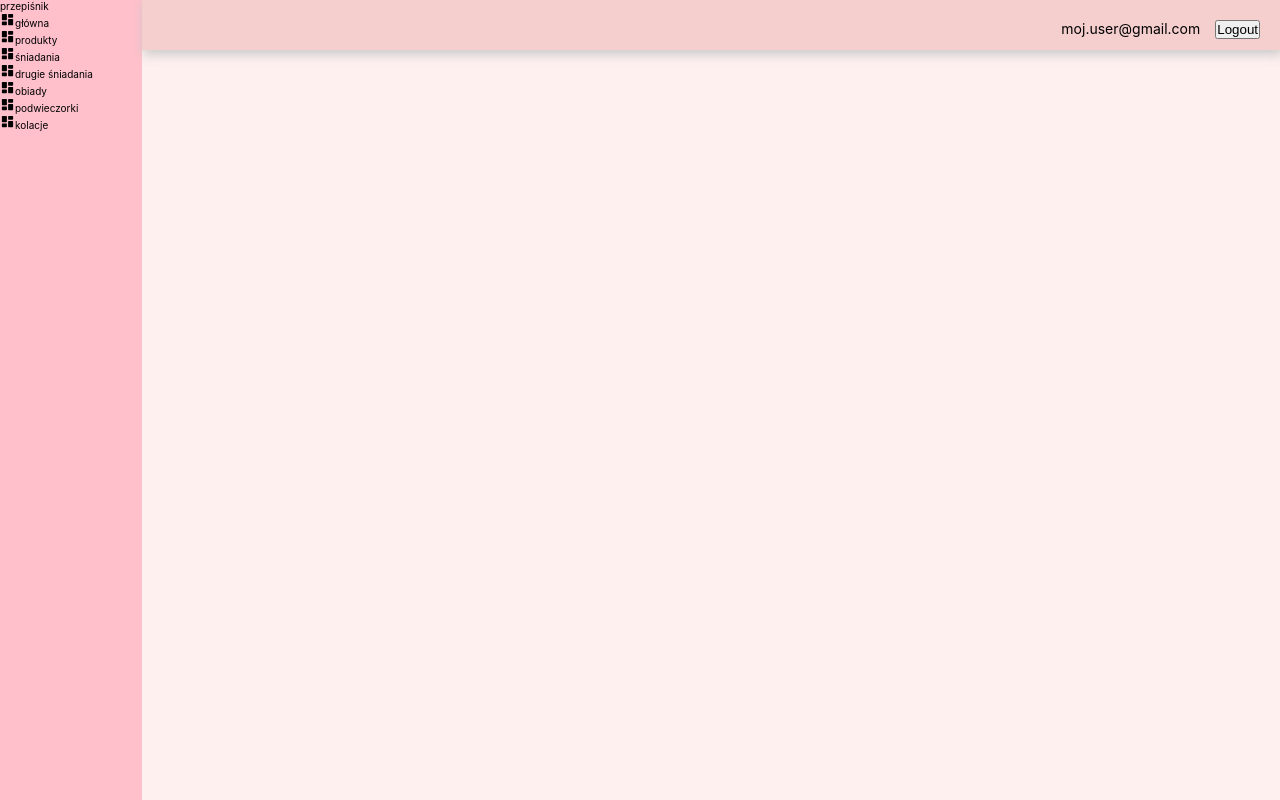
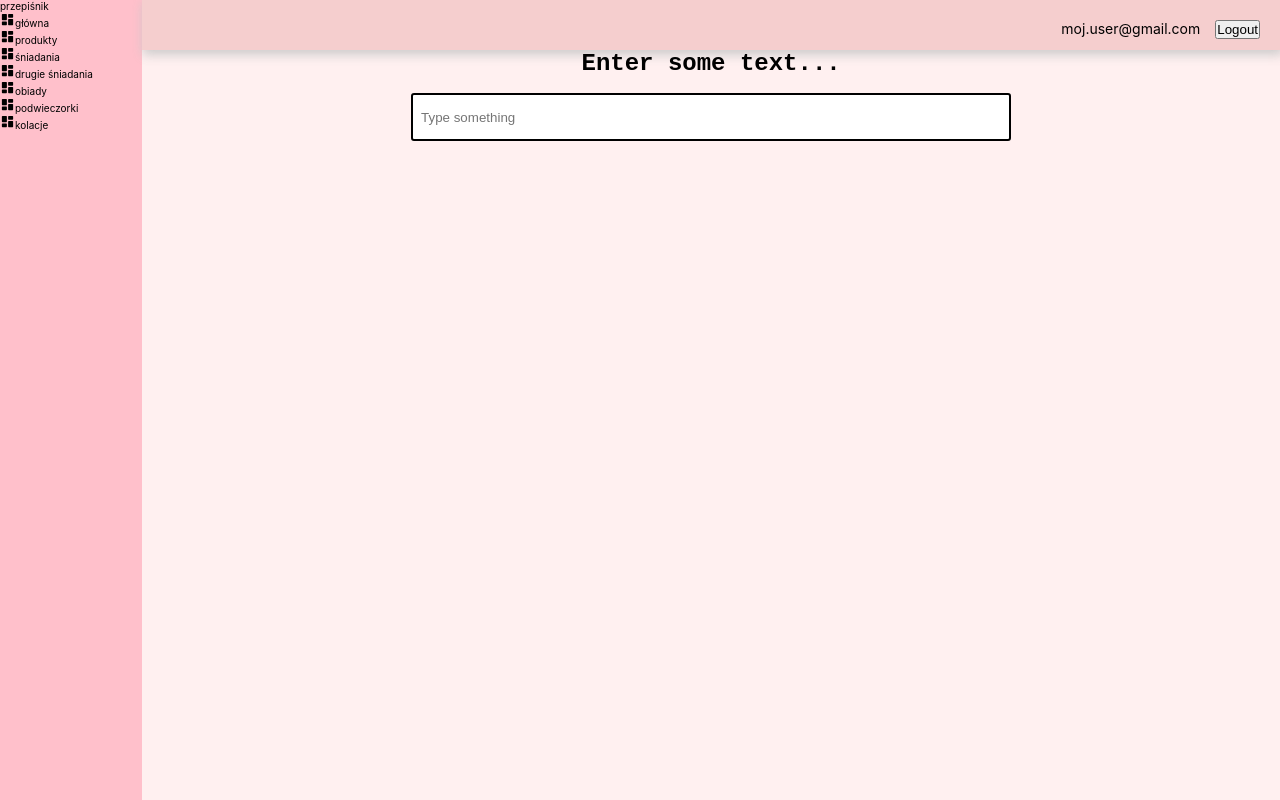
Before and after one commit to KTZgraph/przepisnik, a React (Create React App) app in the folder frontend/: page /tutorials in a window 1280 px wide. Built offline with nearby package versions, Linux system fonts and the light colour scheme.

Commit message:
input z tagami

```diff
--- a/frontend/src/App.js
+++ b/frontend/src/App.js
@@ -5,6 +5,10 @@ import SecondBreakfasts from "./pages/SecondBreakfasts";
 import Search from "./pages/Search";
 import Sidebar from "./components/organisms/Navigation/Sidebar";
 import Navbar from "./components/organisms/Navigation/Navbar";
+
+// tutorials
+import InputWithTags from "./tutorials/InputWithTags";
+
 import "./App.scss";
 
 function App() {
@@ -21,6 +25,10 @@ function App() {
               <Route path="breakfasts" element={<Breakfasts />} />
               <Route path="second-breakfasts" element={<SecondBreakfasts />} />
             </Route>
+            <Route path="/tutorials">
+              <Route index element={<InputWithTags />} />
+              <Route path="1" element={<InputWithTags />} />
+            </Route>
           </Routes>
         </main>
       </BrowserRouter>
--- a/frontend/src/App.scss
+++ b/frontend/src/App.scss
@@ -1,4 +1,15 @@
 @import "./styles/main.scss";
+
+* {
+  margin: 0;
+  padding: 0;
+}
+
+html,
+body {
+  height: 100%;
+}
+
 
 .App {
   display: flex;
--- /dev/null
+++ b/frontend/src/tutorials/InputWithTags.jsx
@@ -0,0 +1,60 @@
+/*
+How To Create Add Tags Input Using React.js | React Hooks & CSS
+https://www.youtube.com/watch?v=l8Jd7Ub4yJE
+*/
+import { useState } from "react";
+import "./InputWithTags.scss";
+
+const InputWithTags = () => {
+  const [tags, setTags] = useState([]);
+
+  function handleKeyDown(e) {
+    // jak przycisk to nie enter to olewam - zwracam
+    if (e.key !== "Enter") return;
+    const value = e.target.value;
+    // jeśli user dodał tylko biały znak to nic nie robimy
+    if (!value.trim()) return;
+
+    // dodawanie tagów + spread operator żeby poprzednie trzymać
+    setTags([...tags, value]);
+
+    // czyszczenie inputu po kliknieciu enter
+    e.target.value = "";
+  }
+
+  function removeTag(index) {
+    // usuwanie tagu z listy; filtrowanie żeby się pobyć wybrane
+    setTags(tags.filter((el, i) => i !== index));
+  }
+
+  return (
+    <div className="input-with-tags">
+      <h2>Enter some text...</h2>
+      <div className="tags-input-container">
+        {/* <div className="tag-item">
+          <span className="text">hello</span>
+          <span className="close">&times;</span>
+        </div> */}
+        {/* mapowanie tagów ze stanu */}
+        {tags.map((tag, index) => (
+          <div className="tag-item" key={index}>
+            <span className="text">{tag}</span>
+            <span className="close" onClick={() => removeTag(index)}>
+              &times;
+            </span>
+          </div>
+        ))}
+
+        {/* input */}
+        <input
+          onKeyDown={handleKeyDown}
+          type="text"
+          className="tags-input"
+          placeholder="Type something"
+        />
+      </div>
+    </div>
+  );
+};
+
+export default InputWithTags;
--- /dev/null
+++ b/frontend/src/tutorials/InputWithTags.scss
@@ -0,0 +1,55 @@
+.input-with-tags {
+  display: flex;
+  flex-direction: column;
+  justify-content: center;
+  align-items: center;
+  font-family: "Courier New", Courier, monospace;
+  font-weight: bold;
+  font-size: 1.6rem;
+
+  .tags-input-container {
+    display: flex;
+    align-items: center;
+    // bez flex-wrap wszystko wciśnięte do jednej linii
+    flex-wrap: wrap;
+    gap: 0.5em;
+    border: 2px solid #000;
+    padding: 0.5em;
+    border-radius: 3px;
+    width: calc(min(80vw, 600px));
+    background-color: white;
+    margin-top: 1em;
+
+    .tag-item {
+      font-size: 1.4rem;
+      background-color: rgb(216, 216, 216);
+      display: inline-block;
+      padding: 0.5em 0.75em;
+      border-radius: 20px;
+
+      .close {
+        display: inline-flex;
+        justify-content: center; //oś poioma
+        align-items: center; //oś pionowa
+        height: 20px;
+        width: 20px;
+        background-color: rgb(48, 48, 48);
+        color: #fff;
+        border-radius: 50%;
+        text-align: center;
+        margin-left: 0.5em;
+        cursor: pointer;
+      }
+    }
+
+    .tags-input {
+      // bedzie rół do rodzica
+      flex-grow: 1;
+      padding: 0.5em 0;
+      //   usuwanie ramek
+      border: none;
+      //   aktwyna ramka
+      outline: none;
+    }
+  }
+}
```
Also changed, not shown: 1 other file (tests, documents, lock files or other folders).
